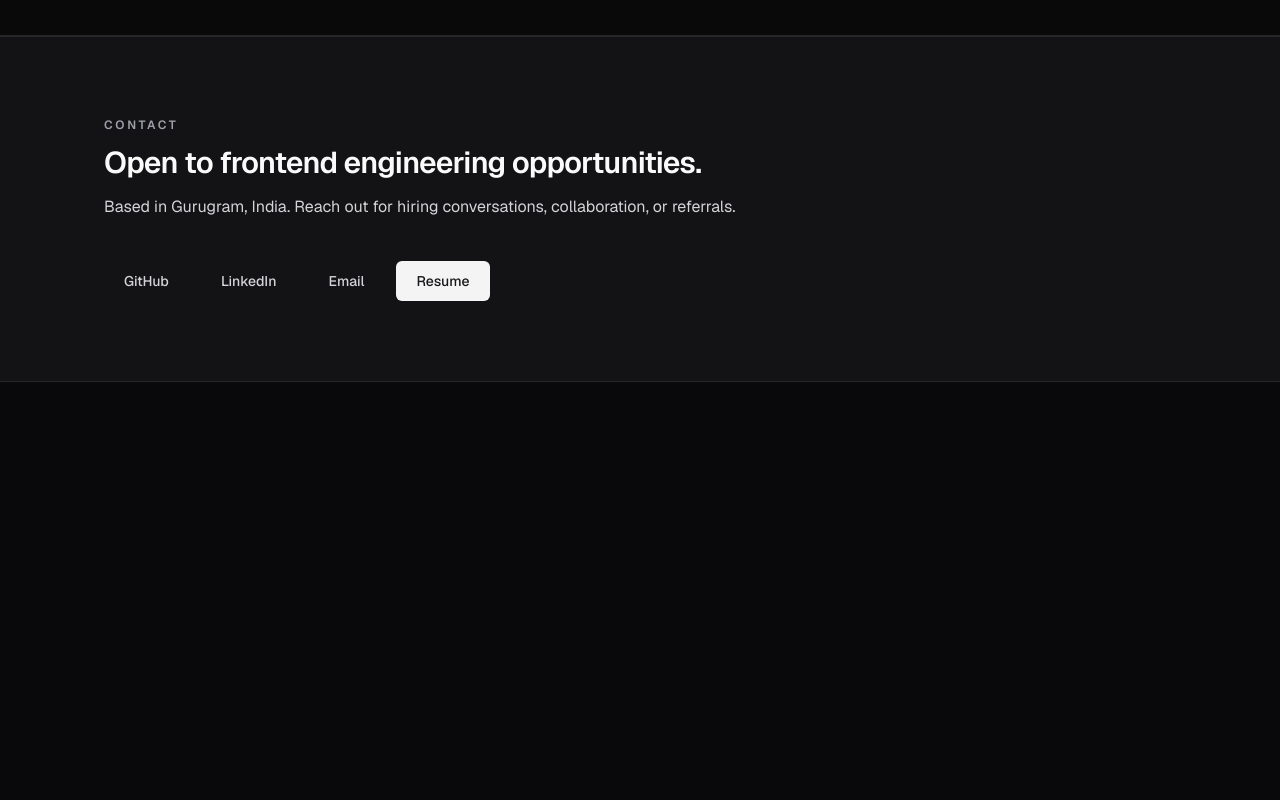
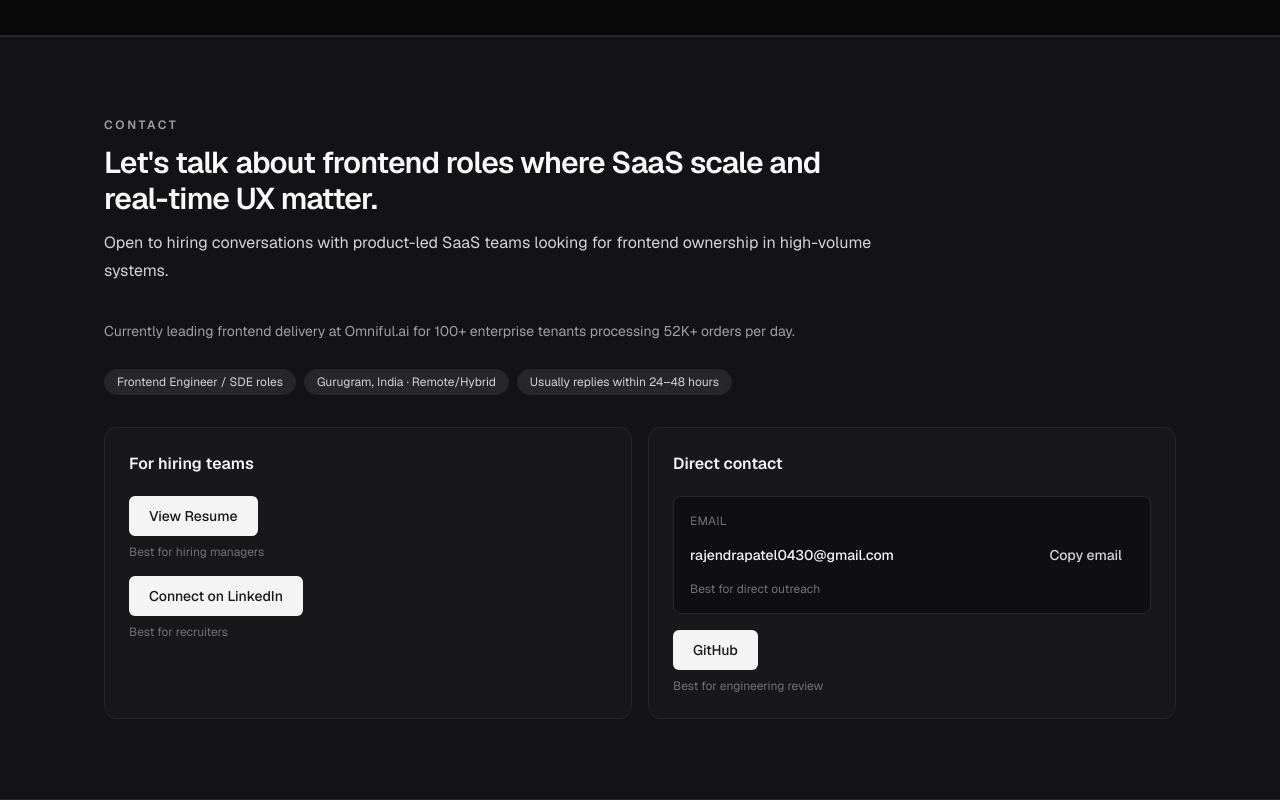
Before and after one commit to Rajendra3049/portfolio, a Next.js app: page / in a window 1280 px wide. Shown: the part 3303-4103 px from the top of the page. Before the commit the page ends 3685 px from the top, so only its background shows below. Built offline with nearby package versions, Linux system fonts and the light colour scheme.

Commit message:
Add contact section and email copy functionality to portfolio

```diff
--- /dev/null
+++ b/src/content/contact/contact.ts
@@ -0,0 +1,34 @@
+export const contactContent = {
+  eyebrow: "Contact",
+  title: "Let's talk about frontend roles where SaaS scale and real-time UX matter.",
+  description:
+    "Open to hiring conversations with product-led SaaS teams looking for frontend ownership in high-volume systems.",
+  credibility:
+    "Currently leading frontend delivery at Omniful.ai for 100+ enterprise tenants processing 52K+ orders per day.",
+  availability: "Frontend Engineer / SDE roles",
+  location: "Gurugram, India · Remote/Hybrid",
+  responseTime: "Usually replies within 24–48 hours",
+  hiringCard: {
+    title: "For hiring teams",
+    primaryCta: {
+      label: "View Resume",
+      href: "/resume",
+      bestFor: "Best for hiring managers",
+    },
+    secondaryCta: {
+      label: "Connect on LinkedIn",
+      href: "https://www.linkedin.com/in/rajendra-patel-308237238/",
+      bestFor: "Best for recruiters",
+    },
+  },
+  directCard: {
+    title: "Direct contact",
+    email: "rajendrapatel0430@gmail.com",
+    emailBestFor: "Best for direct outreach",
+    github: {
+      label: "GitHub",
+      href: "https://github.com/Rajendra3049",
+      bestFor: "Best for engineering review",
+    },
+  },
+} as const;
--- a/src/sections/contact/contact-section.tsx
+++ b/src/sections/contact/contact-section.tsx
@@ -1,32 +1,102 @@
 import Link from "next/link";
-import { siteConfig } from "@/content/config/site";
+import { contactContent } from "@/content/contact/contact";
 import { getLinkTargetProps } from "@/shared/lib/link";
 import { Button } from "@/shared/ui/button";
+import { CopyEmailButton } from "@/shared/ui/copy-email-button";
+import { Pill } from "@/shared/ui/pill";
 import { SectionHeading } from "@/shared/ui/section-heading";
 import { SectionShell } from "@/shared/ui/section-shell";
 
 export const ContactSection = () => {
+  const { hiringCard, directCard } = contactContent;
+
   return (
     <SectionShell id="contact" className="bg-zinc-900/70">
       <SectionHeading
-        eyebrow="Contact"
-        title="Open to frontend engineering opportunities."
-        description="Based in Gurugram, India. Reach out for hiring conversations, collaboration, or referrals."
+        eyebrow={contactContent.eyebrow}
+        title={contactContent.title}
+        description={contactContent.description}
       />
 
-      <div className="flex flex-wrap gap-3">
-        {siteConfig.socialLinks.map((link) => (
-          <Button key={link.label} asChild variant="ghost">
-            <Link href={link.href} {...getLinkTargetProps(link.href)}>
-              {link.label}
-            </Link>
-          </Button>
-        ))}
-        <Button asChild>
-          <Link href="/resume" {...getLinkTargetProps("/resume")}>
-            Resume
-          </Link>
-        </Button>
+      <p className="-mt-2 mb-6 max-w-3xl text-sm leading-7 text-zinc-400">
+        {contactContent.credibility}
+      </p>
+
+      <ul className="mb-8 flex flex-wrap gap-2" aria-label="Availability details">
+        <li>
+          <Pill>{contactContent.availability}</Pill>
+        </li>
+        <li>
+          <Pill>{contactContent.location}</Pill>
+        </li>
+        <li>
+          <Pill>{contactContent.responseTime}</Pill>
+        </li>
+      </ul>
+
+      <div className="grid gap-4 md:grid-cols-2">
+        <article className="rounded-xl border border-zinc-800 bg-zinc-900 p-5 sm:p-6">
+          <h3 className="text-base font-semibold text-zinc-100">{hiringCard.title}</h3>
+
+          <div className="mt-5 space-y-4">
+            <div>
+              <Button asChild className="w-full sm:w-auto">
+                <Link
+                  href={hiringCard.primaryCta.href}
+                  {...getLinkTargetProps(hiringCard.primaryCta.href)}
+                >
+                  {hiringCard.primaryCta.label}
+                </Link>
+              </Button>
+              <p className="mt-2 text-xs text-zinc-500">{hiringCard.primaryCta.bestFor}</p>
+            </div>
+
+            <div>
+              <Button asChild className="w-full sm:w-auto">
+                <Link
+                  href={hiringCard.secondaryCta.href}
+                  {...getLinkTargetProps(hiringCard.secondaryCta.href)}
+                >
+                  {hiringCard.secondaryCta.label}
+                </Link>
+              </Button>
+              <p className="mt-2 text-xs text-zinc-500">{hiringCard.secondaryCta.bestFor}</p>
+            </div>
+          </div>
+        </article>
+
+        <article className="rounded-xl border border-zinc-800 bg-zinc-900 p-5 sm:p-6">
+          <h3 className="text-base font-semibold text-zinc-100">{directCard.title}</h3>
+
+          <div className="mt-5 space-y-4">
+            <div className="rounded-lg border border-zinc-800 bg-zinc-950/60 p-4">
+              <p className="text-xs uppercase tracking-wide text-zinc-500">Email</p>
+              <div className="mt-2 flex flex-col gap-3 sm:flex-row sm:items-center sm:justify-between">
+                <a
+                  href={`mailto:${directCard.email}`}
+                  {...getLinkTargetProps(`mailto:${directCard.email}`)}
+                  className="text-sm font-medium text-zinc-100 transition-colors hover:text-zinc-50"
+                >
+                  {directCard.email}
+                </a>
+                <CopyEmailButton email={directCard.email} />
+              </div>
+              <p className="mt-2 text-xs text-zinc-500">{directCard.emailBestFor}</p>
+            </div>
+
+            <div>
+              <Button asChild className="w-full sm:w-auto">
+                <Link
+                  href={directCard.github.href}
+                  {...getLinkTargetProps(directCard.github.href)}
+                >
+                  {directCard.github.label}
+                </Link>
+              </Button>
+              <p className="mt-2 text-xs text-zinc-500">{directCard.github.bestFor}</p>
+            </div>
+          </div>
+        </article>
       </div>
     </SectionShell>
   );
--- /dev/null
+++ b/src/shared/ui/copy-email-button.tsx
@@ -0,0 +1,34 @@
+"use client";
+
+import { useState } from "react";
+import { Button } from "@/shared/ui/button";
+
+type CopyEmailButtonProps = {
+  email: string;
+};
+
+export const CopyEmailButton = ({ email }: CopyEmailButtonProps) => {
+  const [copied, setCopied] = useState(false);
+
+  const handleCopy = async () => {
+    try {
+      await navigator.clipboard.writeText(email);
+      setCopied(true);
+      window.setTimeout(() => setCopied(false), 2000);
+    } catch {
+      setCopied(false);
+    }
+  };
+
+  return (
+    <Button
+      type="button"
+      variant="ghost"
+      size="sm"
+      onClick={handleCopy}
+      aria-label={copied ? "Email copied" : "Copy email address"}
+    >
+      {copied ? "Copied" : "Copy email"}
+    </Button>
+  );
+};
```
